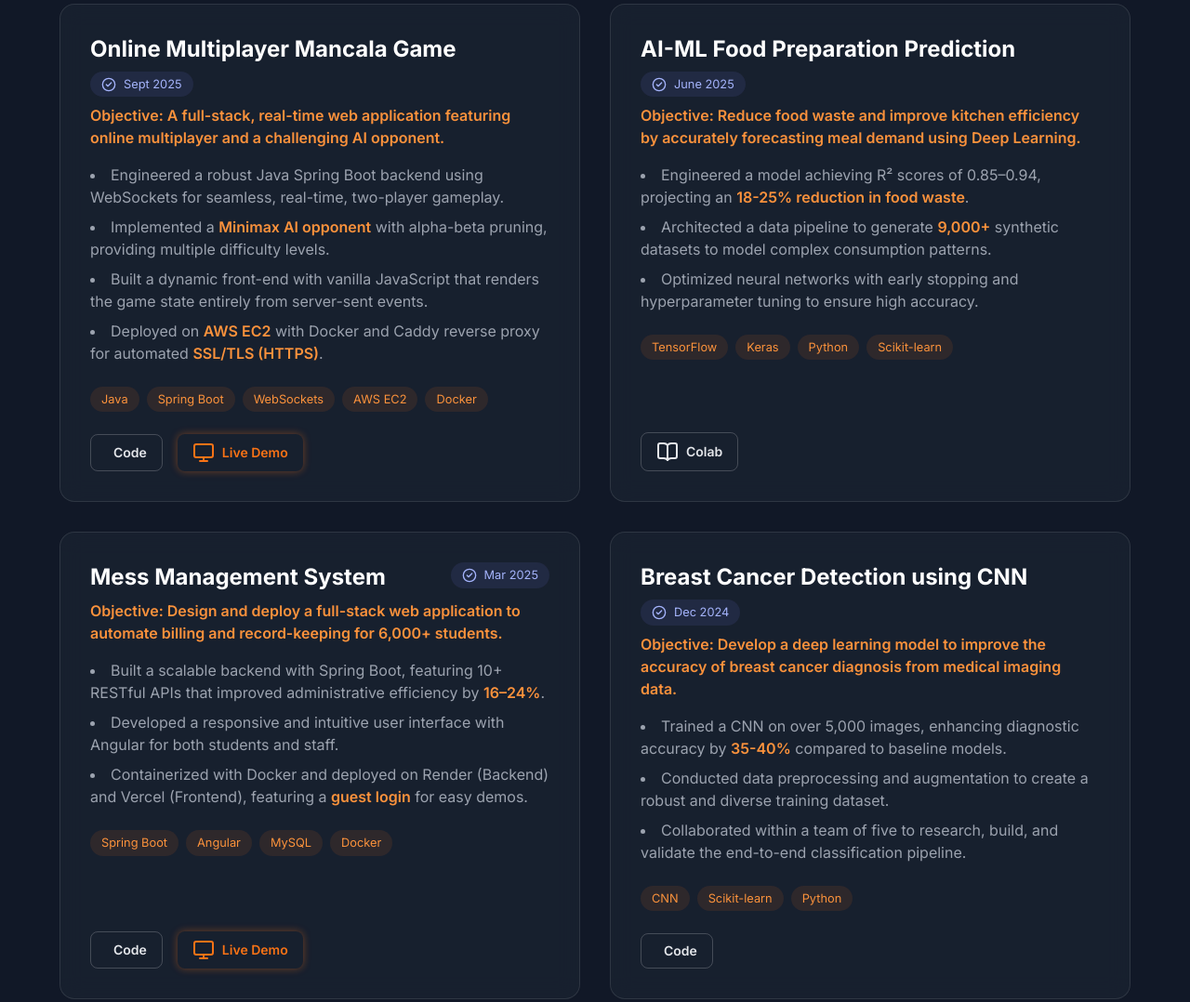
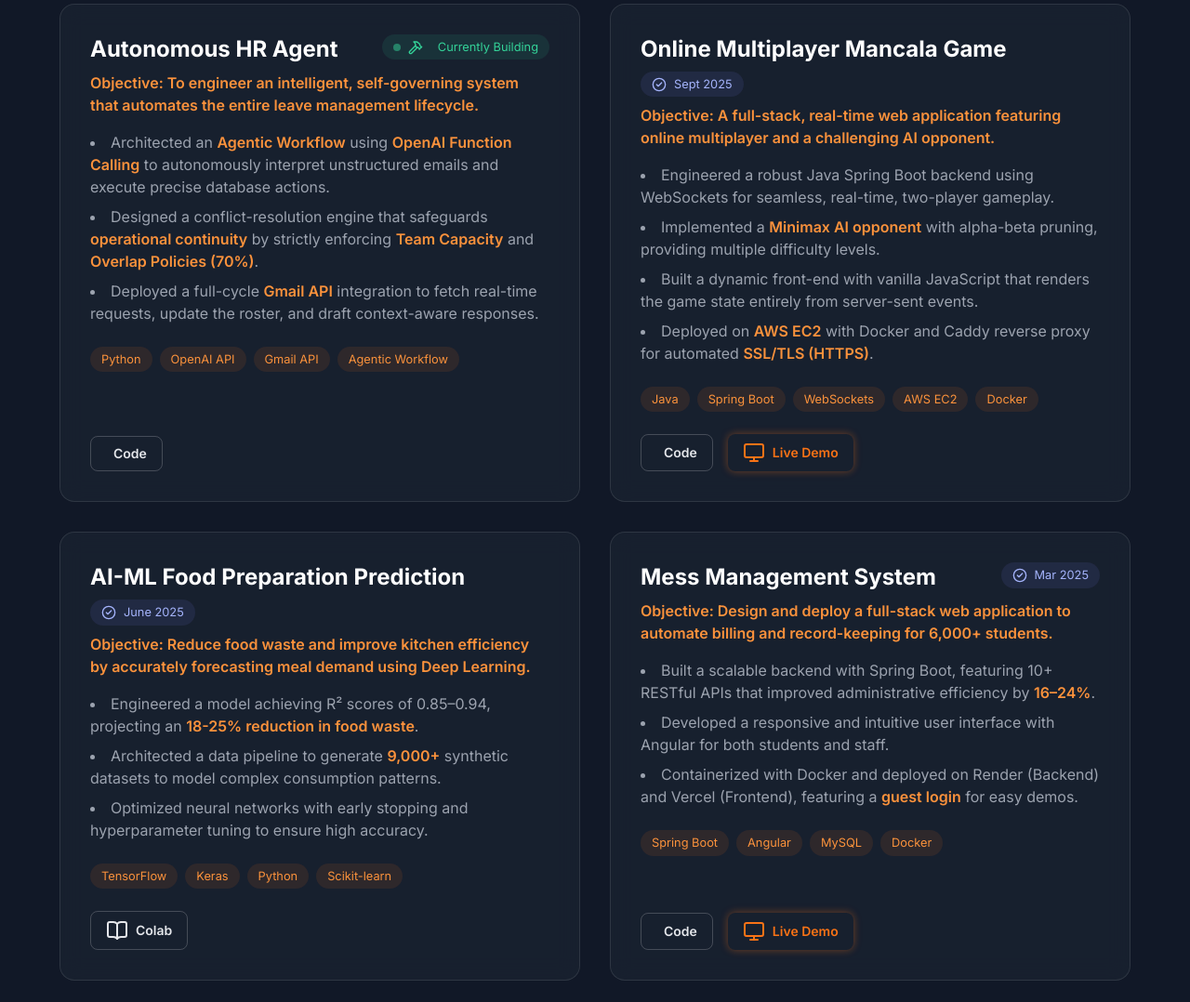
Before and after one commit to abh1shekChoudhary/abh1shekChoudhary.github.io, a plain HTML site: page index.html in a window 1280 px wide. Shown: the part 3343-4421 px from the top of the page at 93% size. Drawn offline with nearby package versions, Linux system fonts and the light colour scheme.

Commit message:
Update project details
Added a link to Cynapse AI and detailed the Autonomous HR Agent project, including objectives and technologies used. Removed the Breast Cancer Detection project section.

```diff
--- a/index.html
+++ b/index.html
@@ -284,7 +284,10 @@
             <div class="flex flex-col md:flex-row justify-between items-start mb-6 gap-2">
                 <div>
                     <h3 class="text-2xl font-bold text-white">AI/ML Intern</h3>
-                    <h4 class="text-xl text-orange-400 font-semibold mt-1">Cynapse AI</h4>
+                    <a href="https://www.cynapseai.com/" target="_blank" class="text-xl text-orange-400 font-semibold mt-1 hover:text-orange-300 transition-colors inline-flex items-center gap-2">
+                        Cynapse AI
+                        <i data-lucide="external-link" class="w-4 h-4"></i>
+                    </a>
                 </div>
                 <div class="status-tag mt-1 md:mt-2">
                     Oct 2025 - Present
@@ -325,6 +328,35 @@
             My focus is on creating production-ready applications. You'll find live, publicly accessible links for all relevant projects below.
         </p>
         <div class="grid md:grid-cols-2 gap-8">
+
+            <div class="card p-8 flex flex-col justify-between">
+                <div>
+                    <div class="flex items-start justify-between mb-2 flex-wrap gap-2">
+                        <h3 class="text-2xl font-bold text-white">Autonomous HR Agent</h3>
+                       <span class="status-tag">
+  <i data-lucide="hammer" class="w-4 h-4 mr-2"></i>
+  Currently Building
+</span>
+                    </div>
+                    <p class="text-orange-400 font-semibold mb-4">
+                        Objective: To engineer an intelligent, self-governing system that automates the entire leave management lifecycle.
+                    </p>
+                    <ul class="space-y-2 text-gray-400 list-disc list-inside mb-6">
+                        <li>Architected an <span class="highlight">Agentic Workflow</span> using <span class="highlight">OpenAI Function Calling</span> to autonomously interpret unstructured emails and execute precise database actions.</li>
+                        <li>Designed a conflict-resolution engine that safeguards <span class="highlight">operational continuity</span> by strictly enforcing <span class="highlight">Team Capacity</span> and <span class="highlight">Overlap Policies (70%)</span>.</li>
+                        <li>Deployed a full-cycle <span class="highlight">Gmail API</span> integration to fetch real-time requests, update the roster, and draft context-aware responses.</li>
+                    </ul>
+                    <div class="flex flex-wrap gap-2 mb-6">
+                        <span class="tech-tag">Python</span>
+                        <span class="tech-tag">OpenAI API</span>
+                        <span class="tech-tag">Gmail API</span>
+                        <span class="tech-tag">Agentic Workflow</span>
+                    </div>
+                </div>
+                <div class="flex gap-4 mt-auto">
+                    <a href="https://github.com/abh1shekChoudhary/Gmail_Agent" target="_blank" class="btn btn-outline text-sm py-2 px-4"><i data-lucide="github"></i> Code</a>
+                </div>
+            </div>
 
             <div class="card p-8 flex flex-col justify-between">
                 <div>
@@ -402,28 +434,6 @@
                 </div>
             </div>
 
-            <div class="card p-8 flex flex-col justify-between">
-                <div>
-                    <div class="flex items-start justify-between mb-2 flex-wrap gap-2">
-                        <h3 class="text-2xl font-bold text-white">Breast Cancer Detection using CNN</h3>
-                        <span class="completed-tag"><i data-lucide="check-circle-2" class="w-4 h-4"></i> Dec 2024</span>
-                    </div>
-                    <p class="text-orange-400 font-semibold mb-4">
-                        Objective: Develop a deep learning model to improve the accuracy of breast cancer diagnosis from medical imaging data.
-                    </p>
-                    <ul class="space-y-2 text-gray-400 list-disc list-inside mb-6">
-                        <li>Trained a CNN on over 5,000 images, enhancing diagnostic accuracy by <span class="highlight">35-40%</span> compared to baseline models.</li>
-                        <li>Conducted data preprocessing and augmentation to create a robust and diverse training dataset.</li>
-                        <li>Collaborated within a team of five to research, build, and validate the end-to-end classification pipeline.</li>
-                    </ul>
-                    <div class="flex flex-wrap gap-2 mb-6">
-                        <span class="tech-tag">CNN</span><span class="tech-tag">Scikit-learn</span><span class="tech-tag">Python</span>
-                    </div>
-                </div>
-                <div class="flex gap-4 mt-auto">
-                    <a href="https://github.com/abh1shekChoudhary/BreastCancer-1.0" target="_blank" class="btn btn-outline text-sm py-2 px-4"><i data-lucide="github"></i> Code</a>
-                </div>
-            </div>
         </div>
     </div>
 </section>
```
